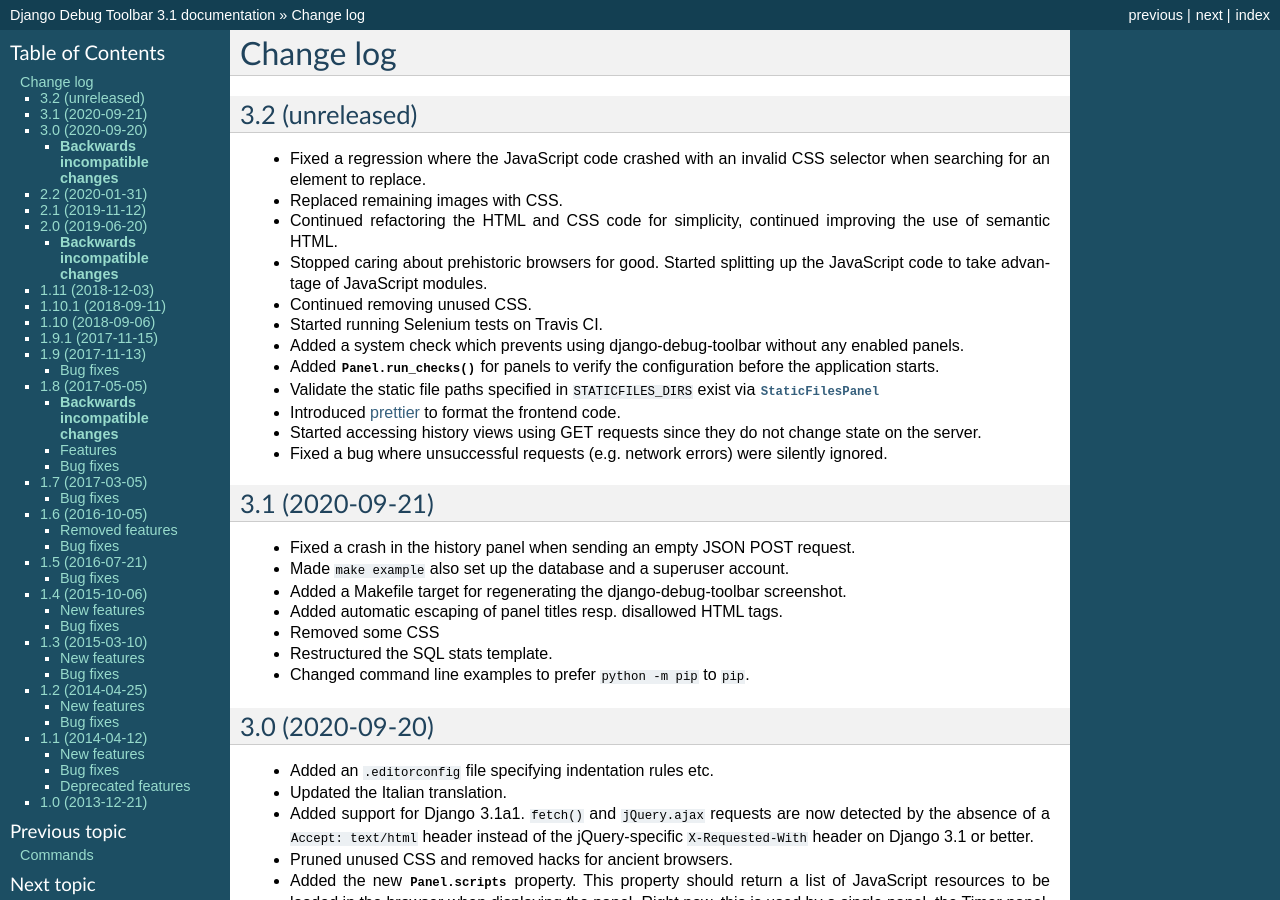
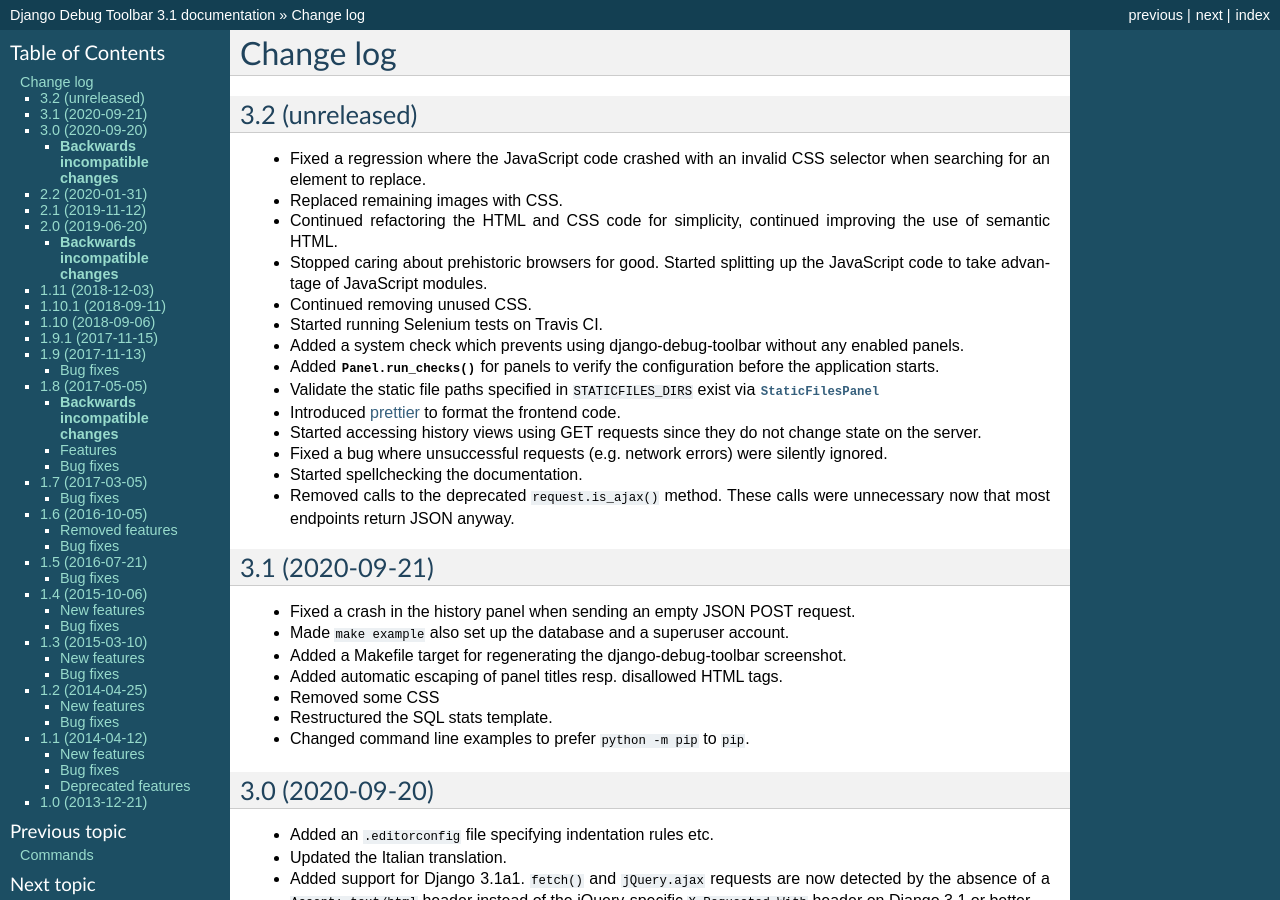
Before and after one commit to jazzband/django-debug-toolbar, a Sphinx documentation site: the page built from docs/changes.rst, in a window 1280 px wide and 900 px high. Built offline with Sphinx 7.4.7, drawn with Linux system fonts in a browser that asks for light colours.

Commit message:
Amend the CHANGELOG

```diff
--- a/docs/changes.rst
+++ b/docs/changes.rst
@@ -26,6 +26,9 @@
   change state on the server.
 * Fixed a bug where unsuccessful requests (e.g. network errors) were
   silently ignored.
+* Started spellchecking the documentation.
+* Removed calls to the deprecated ``request.is_ajax()`` method. These calls
+  were unnecessary now that most endpoints return JSON anyway.
 
 
 3.1 (2020-09-21)
```
